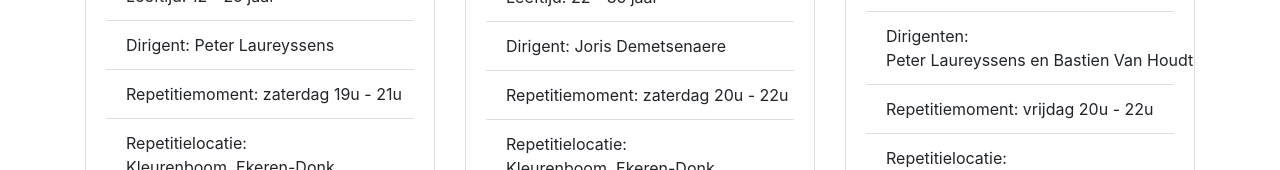
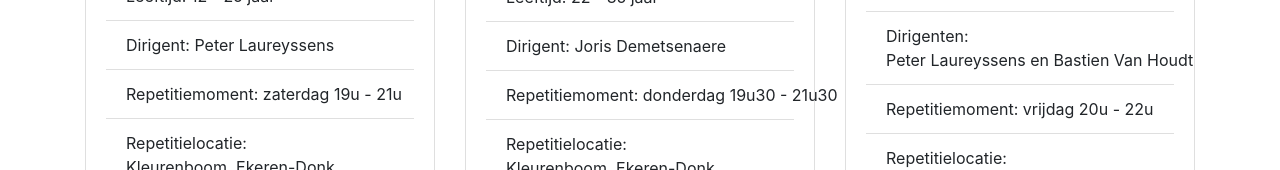
Before and after one commit to BastienVH/CCRchoirs, a website: page index.html in a window 1280 px wide. Shown: the part 781-951 px from the top of the page. Drawn offline with nearby package versions, Linux system fonts and the light colour scheme.

Commit message:
Updated repetitiedata

```diff
--- a/index.html
+++ b/index.html
@@ -126,7 +126,7 @@ example 3 - Navbar with brand left, links on center and right that collapse into
                   <li class="list-group-item">Leeftijd: 22 - 35 jaar</li>
                   <li class="list-group-item">Dirigent: Joris Demetsenaere</li>
                   <li class="list-group-item">
-                    Repetitiemoment: zaterdag 20u - 22u
+                    Repetitiemoment: donderdag 19u30 - 21u30
                   </li>
                   <li class="list-group-item">
                     Repetitielocatie:<br />Kleurenboom, Ekeren-Donk
```
